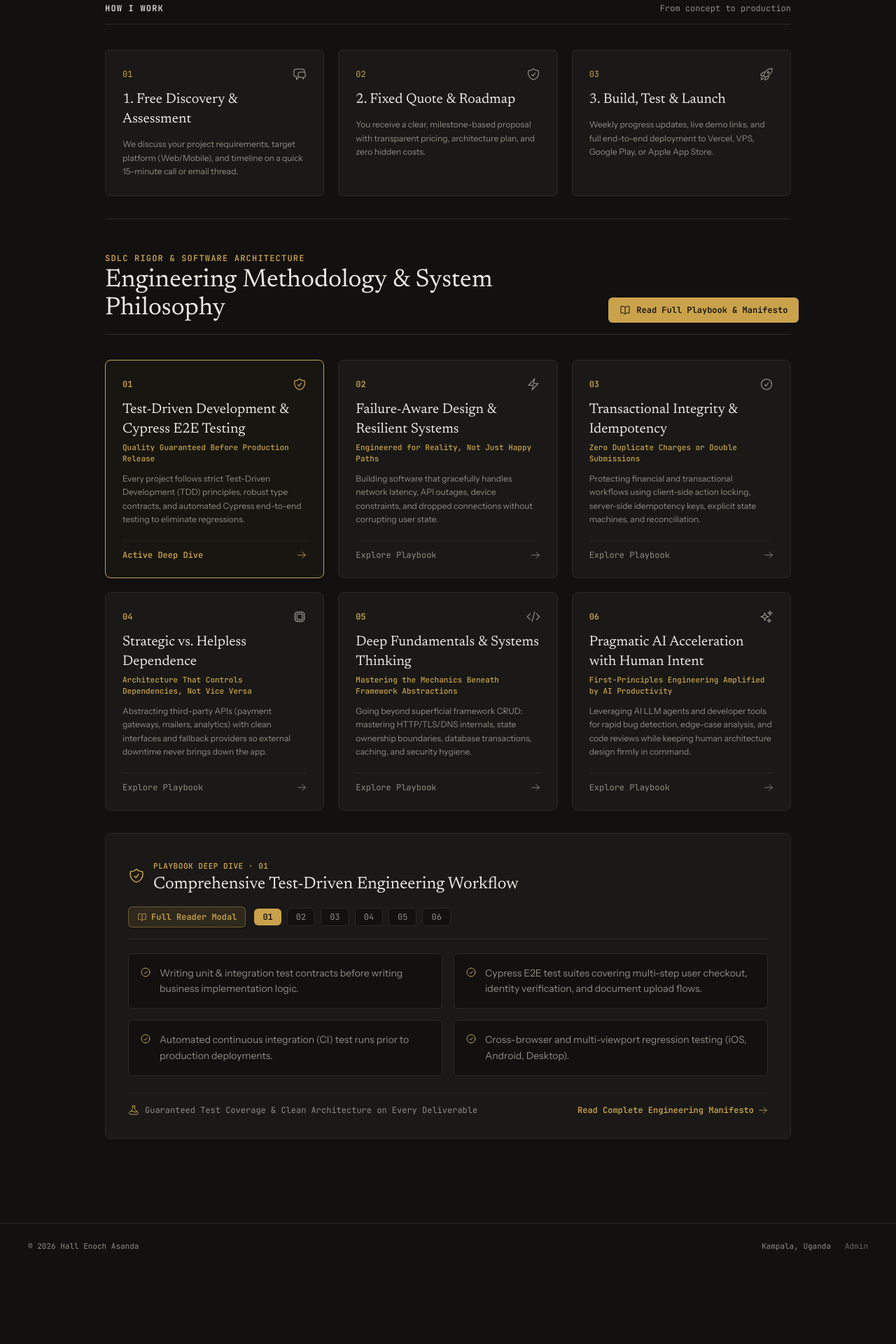
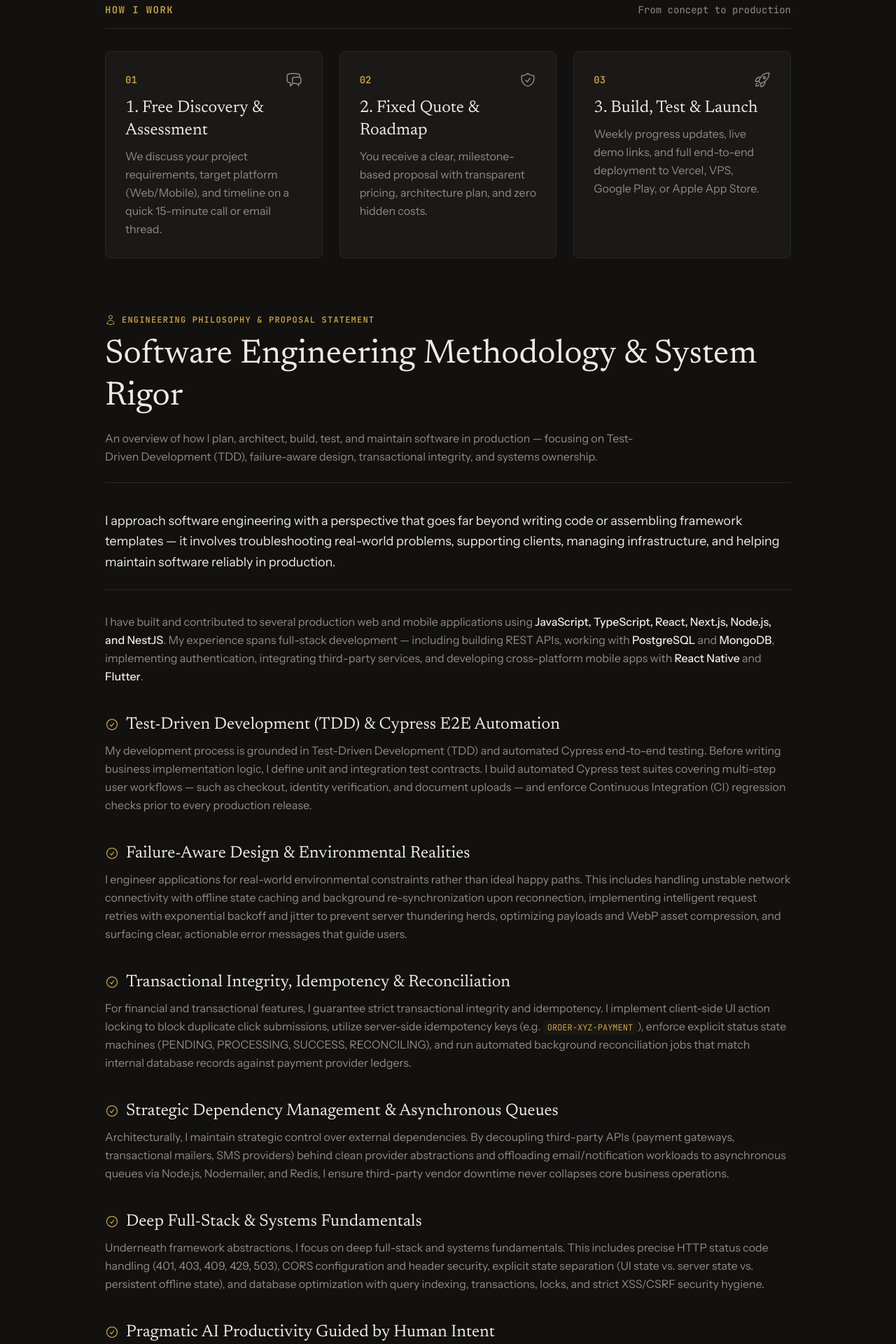
Before and after one commit to Hall-e3/portfolio, a Next.js app: page /methodology in a window 1280 px wide. Shown: the part 180-2100 px from the top of the page at 70% size. Before the commit the page ends 1992 px from the top, so only its background shows below. Built offline with nearby package versions, Linux system fonts and the light colour scheme.

Commit message:
style: enhance typography hierarchy and enforce clean Heroicons across all components

```diff
--- a/components/home/EngineeringMethodology.tsx
+++ b/components/home/EngineeringMethodology.tsx
@@ -1,264 +1,224 @@
 "use client";
 
-import { useState } from "react";
 import {
   ArrowRightIcon,
   BeakerIcon,
-  BoltIcon,
   BookOpenIcon,
   CheckCircleIcon,
-  ClipboardDocumentCheckIcon,
-  CodeBracketIcon,
-  CpuChipIcon,
-  DocumentCheckIcon,
-  ExclamationTriangleIcon,
-  LightBulbIcon,
-  RocketLaunchIcon,
-  ShieldCheckIcon,
+  DocumentTextIcon,
   SparklesIcon,
-  WrenchScrewdriverIcon,
+  UserIcon,
 } from "@heroicons/react/24/outline";
 import { useModals } from "@/lib/modal-context";
 
-const PILLARS = [
-  {
-    id: "tdd",
-    num: "01",
-    icon: ShieldCheckIcon,
-    title: "Test-Driven Development & Cypress E2E Testing",
-    tagline: "Quality Guaranteed Before Production Release",
-    shortDesc:
-      "Every project follows strict Test-Driven Development (TDD) principles, robust type contracts, and automated Cypress end-to-end testing to eliminate regressions.",
-    deepDive: {
-      heading: "Comprehensive Test-Driven Engineering Workflow",
-      bullets: [
-        "Writing unit & integration test contracts before writing business implementation logic.",
-        "Cypress E2E test suites covering multi-step user checkout, identity verification, and document upload flows.",
-        "Automated continuous integration (CI) test runs prior to production deployments.",
-        "Cross-browser and multi-viewport regression testing (iOS, Android, Desktop).",
-      ],
-    },
-  },
-  {
-    id: "failure-aware",
-    num: "02",
-    icon: BoltIcon,
-    title: "Failure-Aware Design & Resilient Systems",
-    tagline: "Engineered for Reality, Not Just Happy Paths",
-    shortDesc:
-      "Building software that gracefully handles network latency, API outages, device constraints, and dropped connections without corrupting user state.",
-    deepDive: {
-      heading: "Designing for Environmental Realities & Edge Cases",
-      bullets: [
-        "Offline tolerance & background state synchronization upon reconnection.",
-        "Automatic request retries with exponential backoff and jitter algorithms.",
-        "Payload optimization, responsive asset compression, and lazy loading for low-bandwidth networks.",
-        "Actionable, human-readable error handling that guides the user rather than leaving them stranded.",
-      ],
-    },
-  },
-  {
-    id: "idempotency",
-    num: "03",
-    icon: CheckCircleIcon,
-    title: "Transactional Integrity & Idempotency",
-    tagline: "Zero Duplicate Charges or Double Submissions",
-    shortDesc:
-      "Protecting financial and transactional workflows using client-side action locking, server-side idempotency keys, explicit state machines, and reconciliation.",
-    deepDive: {
-      heading: "Robust State Machines & Automated Reconciliation",
-      bullets: [
-        "Idempotency keys (e.g. ORDER-XYZ-PAYMENT) preventing duplicate transactions on network retries.",
-        "Explicit status state machines (PENDING, PROCESSING, SUCCESS, RECONCILING) to prevent false failures.",
-        "Automated background reconciliation jobs comparing local database records against payment provider ledgers.",
-        "Client UI disabling and pending indicators during active request execution.",
-      ],
-    },
-  },
-  {
-    id: "dependence",
-    num: "04",
-    icon: CpuChipIcon,
-    title: "Strategic vs. Helpless Dependence",
-    tagline: "Architecture That Controls Dependencies, Not Vice Versa",
-    shortDesc:
-      "Abstracting third-party APIs (payment gateways, mailers, analytics) with clean interfaces and fallback providers so external downtime never brings down the app.",
-    deepDive: {
-      heading: "Dependency Abstraction & Fallback Resilience",
-      bullets: [
-        "Decoupled provider interfaces allowing seamless switching between external services (e.g. email or SMS providers).",
-        "Asynchronous task queues for background email delivery and notifications via Nodemailer / Redis.",
-        "Graceful degradation strategies when third-party microservices experience unexpected downtime.",
-        "Self-contained domain models that preserve business continuity independent of external vendor changes.",
-      ],
-    },
-  },
-  {
-    id: "fundamentals",
-    num: "05",
-    icon: CodeBracketIcon,
-    title: "Deep Fundamentals & Systems Thinking",
-    tagline: "Mastering the Mechanics Beneath Framework Abstractions",
-    shortDesc:
-      "Going beyond superficial framework CRUD: mastering HTTP/TLS/DNS internals, state ownership boundaries, database transactions, caching, and security hygiene.",
-    deepDive: {
-      heading: "Comprehensive Full-Stack & Browser Mastery",
-      bullets: [
-        "HTTP semantics, precise status code handling (401, 403, 409, 429, 503), headers, and CORS security.",
-        "Clear state separation: UI state vs Local state vs Server state vs Persistent offline state.",
-        "Database optimization: relational normalization, query indexing, transactions, locks, and migration safety.",
-        "Security hygiene: XSS protection, CSRF prevention, HttpOnly cookies, and secret management.",
-      ],
-    },
-  },
-  {
-    id: "ai-productivity",
-    num: "06",
-    icon: SparklesIcon,
-    title: "Pragmatic AI Acceleration with Human Intent",
-    tagline: "First-Principles Engineering Amplified by AI Productivity",
-    shortDesc:
-      "Leveraging AI LLM agents and developer tools for rapid bug detection, edge-case analysis, and code reviews while keeping human architecture design firmly in command.",
-    deepDive: {
-      heading: "Human First-Principles + AI Productivity Collaboration",
-      bullets: [
-        "Human-first domain modeling: human engineering defines system architecture, boundaries, and security contracts.",
-        "AI agents utilized as high-velocity research partners, edge-case bug identifiers, and syntax suggestions.",
-        "Strict code review & automated test verification for all AI-assisted code output.",
-        "Continuous skill growth focused on enduring software engineering fundamentals over transient hype tools.",
-      ],
-    },
-  },
-];
-
 export default function EngineeringMethodology() {
-  const [selectedPillarId, setSelectedPillarId] = useState<string>("tdd");
-  const { openPlaybook } = useModals();
-
-  const activePillar = PILLARS.find((p) => p.id === selectedPillarId) || PILLARS[0];
-
-  function handleSelectPillar(id: string) {
-    setSelectedPillarId(id);
-    document.getElementById("playbook-deep-dive")?.scrollIntoView({ behavior: "smooth" });
-  }
+  const { openStartProject, openPlaybook } = useModals();
 
   return (
-    <section id="methodology" className="py-12 pb-14 border-t border-line">
-      {/* Header */}
-      <div className="mb-9 flex flex-col md:flex-row md:items-end justify-between border-b border-line pb-4 gap-4">
-        <div>
-          <span className="font-mono text-xs font-semibold tracking-widest text-acc uppercase block mb-1">
-            SDLC Rigor &amp; Software Architecture
-          </span>
-          <h2 className="font-serif text-3xl sm:text-4xl font-normal text-fg">
-            Engineering Methodology &amp; System Philosophy
-          </h2>
+    <section id="methodology" className="py-10 pb-16">
+      {/* Page Header */}
+      <div className="mb-10 border-b border-line pb-6">
+        <div className="flex items-center gap-2 mb-3 font-mono text-xs font-semibold tracking-widest text-acc uppercase">
+          <UserIcon className="h-4 w-4 text-acc" />
+          Engineering Philosophy &amp; Proposal Statement
         </div>
-        <div className="flex items-center gap-3">
-          <button
-            onClick={openPlaybook}
-            className="inline-flex items-center gap-2 rounded-md bg-acc px-4 py-2.5 font-mono text-xs font-semibold text-bg transition-all hover:opacity-90 cursor-pointer shadow-sm shrink-0"
-          >
-            <BookOpenIcon className="h-4 w-4 text-bg" /> Read Full Playbook &amp; Manifesto
-          </button>
-        </div>
+
+        <h1 className="font-serif text-3xl sm:text-4xl lg:text-5xl font-normal text-fg leading-tight mb-4">
+          Software Engineering Methodology &amp; System Rigor
+        </h1>
+
+        <p className="text-sm sm:text-base leading-relaxed text-mut font-sans max-w-3xl">
+          An overview of how I plan, architect, build, test, and maintain
+          software in production — focusing on Test-Driven Development (TDD),
+          failure-aware design, transactional integrity, and systems ownership.
+        </p>
       </div>
 
-      {/* Grid of 6 Pillars */}
-      <div className="grid grid-cols-1 md:grid-cols-2 lg:grid-cols-3 gap-5">
-        {PILLARS.map((pillar) => {
-          const isSelected = pillar.id === selectedPillarId;
-          const Icon = pillar.icon;
+      <div className="space-y-8 text-sm sm:text-base leading-relaxed text-mut font-sans mb-12">
+        {/* Intro */}
+        <p className="text-base sm:text-lg text-fg font-normal leading-relaxed border-b border-line pb-6">
+          I approach software engineering with a perspective that goes far
+          beyond writing code or assembling framework templates — it involves
+          troubleshooting real-world problems, supporting clients, managing
+          infrastructure, and helping maintain software reliably in production.
+        </p>
 
-          return (
-            <div
-              key={pillar.id}
-              onClick={() => handleSelectPillar(pillar.id)}
-              className={`flex flex-col justify-between rounded-lg border p-6 transition-all cursor-pointer ${
-                isSelected
-                  ? "border-acc bg-acc-soft/30 shadow-md"
-                  : "border-line bg-bg2 hover:border-acc/50 hover:bg-bg2/80"
-              }`}
-            >
-              <div>
-                <div className="flex items-center justify-between mb-3">
-                  <span className="font-mono text-xs font-bold text-acc">{pillar.num}</span>
-                  <Icon className={`h-5 w-5 ${isSelected ? "text-acc" : "text-mut"}`} />
-                </div>
-                <h3 className="font-serif text-xl font-normal text-fg mb-1">{pillar.title}</h3>
-                <span className="font-mono text-[11px] text-acc font-medium block mb-2.5">
-                  {pillar.tagline}
-                </span>
-                <p className="text-xs leading-relaxed text-mut">{pillar.shortDesc}</p>
-              </div>
+        {/* Stack Overview */}
+        <p>
+          I have built and contributed to several production web and mobile
+          applications using{" "}
+          <strong className="text-fg font-medium">
+            JavaScript, TypeScript, React, Next.js, Node.js, and NestJS
+          </strong>
+          . My experience spans full-stack development — including building REST
+          APIs, working with{" "}
+          <strong className="text-fg font-medium">PostgreSQL</strong> and{" "}
+          <strong className="text-fg font-medium">MongoDB</strong>, implementing
+          authentication, integrating third-party services, and developing
+          cross-platform mobile apps with{" "}
+          <strong className="text-fg font-medium">React Native</strong> and{" "}
+          <strong className="text-fg font-medium">Flutter</strong>.
+        </p>
 
-              <div className="mt-5 pt-3 border-t border-line/60 flex items-center justify-between text-xs font-mono">
-                <span className={isSelected ? "text-acc font-semibold" : "text-mut"}>
-                  {isSelected ? "Active Deep Dive" : "Explore Playbook"}
-                </span>
-                <ArrowRightIcon className={`h-3.5 w-3.5 ${isSelected ? "text-acc" : "text-mut"}`} />
-              </div>
-            </div>
-          );
-        })}
+        {/* TDD & E2E Testing */}
+        <div className="pt-2 space-y-2">
+          <h2 className="font-serif text-xl sm:text-2xl font-normal text-fg flex items-center gap-2.5">
+            <CheckCircleIcon className="h-5 w-5 text-acc shrink-0" />
+            Test-Driven Development (TDD) &amp; Cypress E2E Automation
+          </h2>
+          <p className="text-sm sm:text-base text-mut leading-relaxed">
+            My development process is grounded in Test-Driven Development (TDD)
+            and automated Cypress end-to-end testing. Before writing business
+            implementation logic, I define unit and integration test contracts.
+            I build automated Cypress test suites covering multi-step user
+            workflows — such as checkout, identity verification, and document
+            uploads — and enforce Continuous Integration (CI) regression checks
+            prior to every production release.
+          </p>
+        </div>
+
+        {/* Failure-Aware Design */}
+        <div className="pt-2 space-y-2">
+          <h2 className="font-serif text-xl sm:text-2xl font-normal text-fg flex items-center gap-2.5">
+            <CheckCircleIcon className="h-5 w-5 text-acc shrink-0" />
+            Failure-Aware Design &amp; Environmental Realities
+          </h2>
+          <p className="text-sm sm:text-base text-mut leading-relaxed">
+            I engineer applications for real-world environmental constraints
+            rather than ideal happy paths. This includes handling unstable
+            network connectivity with offline state caching and background
+            re-synchronization upon reconnection, implementing intelligent
+            request retries with exponential backoff and jitter to prevent
+            server thundering herds, optimizing payloads and WebP asset
+            compression, and surfacing clear, actionable error messages that
+            guide users.
+          </p>
+        </div>
+
+        {/* Idempotency & Reconciliation */}
+        <div className="pt-2 space-y-2">
+          <h2 className="font-serif text-xl sm:text-2xl font-normal text-fg flex items-center gap-2.5">
+            <CheckCircleIcon className="h-5 w-5 text-acc shrink-0" />
+            Transactional Integrity, Idempotency &amp; Reconciliation
+          </h2>
+          <p className="text-sm sm:text-base text-mut leading-relaxed">
+            For financial and transactional features, I guarantee strict
+            transactional integrity and idempotency. I implement client-side UI
+            action locking to block duplicate click submissions, utilize
+            server-side idempotency keys (e.g.{" "}
+            <code className="font-mono text-acc text-xs bg-acc-soft/40 px-1.5 py-0.5 rounded">
+              ORDER-XYZ-PAYMENT
+            </code>
+            ), enforce explicit status state machines (PENDING, PROCESSING,
+            SUCCESS, RECONCILING), and run automated background reconciliation
+            jobs that match internal database records against payment provider
+            ledgers.
+          </p>
+        </div>
+
+        {/* Strategic Dependency Management */}
+        <div className="pt-2 space-y-2">
+          <h2 className="font-serif text-xl sm:text-2xl font-normal text-fg flex items-center gap-2.5">
+            <CheckCircleIcon className="h-5 w-5 text-acc shrink-0" />
+            Strategic Dependency Management &amp; Asynchronous Queues
+          </h2>
+          <p className="text-sm sm:text-base text-mut leading-relaxed">
+            Architecturally, I maintain strategic control over external
+            dependencies. By decoupling third-party APIs (payment gateways,
+            transactional mailers, SMS providers) behind clean provider
+            abstractions and offloading email/notification workloads to
+            asynchronous queues via Node.js, Nodemailer, and Redis, I ensure
+            third-party vendor downtime never collapses core business
+            operations.
+          </p>
+        </div>
+
+        {/* Full-Stack Systems Thinking */}
+        <div className="pt-2 space-y-2">
+          <h2 className="font-serif text-xl sm:text-2xl font-normal text-fg flex items-center gap-2.5">
+            <CheckCircleIcon className="h-5 w-5 text-acc shrink-0" />
+            Deep Full-Stack &amp; Systems Fundamentals
+          </h2>
+          <p className="text-sm sm:text-base text-mut leading-relaxed">
+            Underneath framework abstractions, I focus on deep full-stack and
+            systems fundamentals. This includes precise HTTP status code
+            handling (401, 403, 409, 429, 503), CORS configuration and header
+            security, explicit state separation (UI state vs. server state vs.
+            persistent offline state), and database optimization with query
+            indexing, transactions, locks, and strict XSS/CSRF security hygiene.
+          </p>
+        </div>
+
+        {/* AI Acceleration */}
+        <div className="pt-2 space-y-2">
+          <h2 className="font-serif text-xl sm:text-2xl font-normal text-fg flex items-center gap-2.5">
+            <CheckCircleIcon className="h-5 w-5 text-acc shrink-0" />
+            Pragmatic AI Productivity Guided by Human Intent
+          </h2>
+          <p className="text-sm sm:text-base text-mut leading-relaxed">
+            Finally, I take a pragmatic approach to AI developer tools. Human
+            architectural reasoning always drives domain modeling, entity
+            boundaries, and security contracts. I intentionally leverage AI LLM
+            agents as high-velocity productivity tools for rapid edge-case bug
+            hunting, syntax checks, and API research, while applying strict
+            manual code reviews and automated test verification to all
+            AI-assisted code.
+          </p>
+        </div>
+
+        {/* Conclusion */}
+        <p className="pt-4 border-t border-line">
+          I am comfortable working with{" "}
+          <strong className="text-fg font-medium">
+            Git, Linux, Docker, Prisma, Redis, SQL databases, and cloud
+            deployments
+          </strong>
+          . Through my projects, I systematically investigate bugs, work through
+          deployment challenges, analyze logs, and troubleshoot problems across
+          the entire application stack. Building reliable software involves much
+          more than writing new features — it requires testing, documentation,
+          monitoring, and production ownership.
+        </p>
       </div>
 
-      {/* Detailed Playbook Viewer Box */}
-      <div id="playbook-deep-dive" className="mt-8 rounded-lg border border-line bg-bg2 p-6 sm:p-8 scroll-mt-24">
-        <div className="flex flex-wrap items-center justify-between gap-4 border-b border-line pb-4 mb-5">
-          <div className="flex items-center gap-3">
-            <activePillar.icon className="h-6 w-6 text-acc" />
-            <div>
-              <span className="font-mono text-[11px] uppercase tracking-wider text-acc font-bold">
-                Playbook Deep Dive · {activePillar.num}
-              </span>
-              <h3 className="font-serif text-2xl font-normal text-fg">{activePillar.deepDive.heading}</h3>
-            </div>
+      {/* Summary Engagement CTA Box */}
+      <div className="pt-8 border-t border-line">
+        <div className="flex flex-col sm:flex-row sm:items-center justify-between gap-6 pb-6">
+          <div>
+            <span className="font-mono text-xs font-bold tracking-wider text-acc uppercase block mb-1">
+              Engineering Engagement
+            </span>
+            <h3 className="font-serif text-2xl font-normal text-fg">
+              Ready to discuss your project requirements?
+            </h3>
+            <p className="text-xs sm:text-sm text-mut mt-1">
+              Available for technical consultations, full-stack software
+              development, and system architecture planning.
+            </p>
           </div>
-          <div className="flex flex-wrap items-center gap-2">
+          <div className="flex items-center gap-3 shrink-0">
             <button
-              onClick={openPlaybook}
-              className="inline-flex items-center gap-1.5 px-3 py-1.5 font-mono text-xs rounded-md bg-acc-soft text-acc font-semibold border border-acc/40 hover:bg-acc hover:text-bg transition-colors cursor-pointer mr-1"
+              onClick={openStartProject}
+              className="inline-flex items-center gap-2 rounded-md bg-acc px-5 py-3 font-mono text-xs font-semibold text-bg transition-all hover:opacity-90 cursor-pointer shadow-sm"
             >
-              <BookOpenIcon className="h-3.5 w-3.5" /> Full Reader Modal
+              Start a Project <ArrowRightIcon className="h-4 w-4" />
             </button>
-
-            {PILLARS.map((p) => (
-              <button
-                key={p.id}
-                onClick={() => setSelectedPillarId(p.id)}
-                className={`px-3 py-1 font-mono text-xs rounded-md transition-colors cursor-pointer ${
-                  p.id === selectedPillarId
-                    ? "bg-acc text-bg font-semibold"
-                    : "bg-bg border border-line text-mut hover:text-fg"
-                }`}
-              >
-                {p.num}
-              </button>
-            ))}
           </div>
         </div>
 
-        <div className="grid grid-cols-1 md:grid-cols-2 gap-4">
-          {activePillar.deepDive.bullets.map((bullet, idx) => (
-            <div key={idx} className="flex items-start gap-3 rounded-md border border-line bg-bg p-4">
-              <CheckCircleIcon className="h-4 w-4 text-acc shrink-0 mt-0.5" />
-              <p className="text-xs sm:text-sm text-mut leading-relaxed">{bullet}</p>
-            </div>
-          ))}
-        </div>
-
-        {/* Commitment Badge */}
-        <div className="mt-6 pt-4 border-t border-line/60 flex flex-wrap items-center justify-between gap-3 text-xs font-mono">
-          <div className="flex items-center gap-2 text-mut">
+        <div className="flex flex-wrap items-center justify-between gap-3 text-xs font-mono text-mut border-t border-line/60 pt-4">
+          <div className="flex items-center gap-2">
             <BeakerIcon className="h-4 w-4 text-acc" />
-            <span>Guaranteed Test Coverage &amp; Clean Architecture on Every Deliverable</span>
+            <span>
+              Guaranteed TDD unit &amp; Cypress E2E test suites with every build
+            </span>
           </div>
           <button
             onClick={openPlaybook}
             className="inline-flex items-center gap-1.5 text-acc hover:underline font-semibold cursor-pointer"
           >
-            Read Complete Engineering Manifesto <ArrowRightIcon className="h-3.5 w-3.5" />
+            Read Complete Engineering Manifesto{" "}
+            <BookOpenIcon className="h-3.5 w-3.5" />
           </button>
         </div>
       </div>
--- a/components/home/Process.tsx
+++ b/components/home/Process.tsx
@@ -1,6 +1,10 @@
 "use client";
 
-import { ChatBubbleLeftRightIcon, RocketLaunchIcon, ShieldCheckIcon } from "@heroicons/react/24/outline";
+import {
+  ChatBubbleLeftRightIcon,
+  RocketLaunchIcon,
+  ShieldCheckIcon,
+} from "@heroicons/react/24/outline";
 
 const STEPS = [
   {
@@ -25,23 +29,35 @@ const STEPS = [
 
 export default function Process() {
   return (
-    <section className="py-10 pb-8">
-      <div className="mb-9 flex items-baseline justify-between border-b border-line pb-3.5">
-        <h2 className="font-mono text-xs font-medium tracking-widest uppercase">How I Work</h2>
-        <span className="font-mono text-xs text-mut">From concept to production</span>
+    <section className="py-10 pb-10">
+      <div className="mb-8 flex items-baseline justify-between border-b border-line pb-4">
+        <h2 className="font-mono text-xs sm:text-sm font-semibold tracking-widest text-acc uppercase">
+          How I Work
+        </h2>
+        <span className="font-mono text-xs sm:text-sm text-mut">
+          From concept to production
+        </span>
       </div>
-      <div className="grid grid-cols-1 gap-5 sm:grid-cols-3">
+      <div className="grid grid-cols-1 gap-6 sm:grid-cols-3">
         {STEPS.map((step) => (
           <div
             key={step.num}
-            className="flex flex-col gap-3 rounded-md border border-line bg-bg2 p-6 transition-all hover:border-acc/60"
+            className="flex flex-col justify-between gap-4 rounded-lg border border-line bg-bg2 p-6 sm:p-7 transition-all hover:border-acc/60"
           >
-            <div className="flex items-center justify-between">
-              <span className="font-mono text-xs text-acc">{step.num}</span>
-              <step.icon className="h-5 w-5 text-mut" />
+            <div>
+              <div className="flex items-center justify-between mb-3">
+                <span className="font-mono text-xs sm:text-sm font-bold text-acc">
+                  {step.num}
+                </span>
+                <step.icon className="h-6 w-6 text-mut" />
+              </div>
+              <h3 className="font-serif text-xl sm:text-2xl font-normal text-fg mb-2">
+                {step.title}
+              </h3>
+              <p className="text-sm sm:text-base leading-relaxed text-mut">
+                {step.desc}
+              </p>
             </div>
-            <h3 className="font-serif text-xl font-normal">{step.title}</h3>
-            <p className="text-xs leading-relaxed text-mut">{step.desc}</p>
           </div>
         ))}
       </div>
```
Also changed, not shown: components/home/ServiceCard.tsx (+22 -8 lines), components/modals/BookingModal.tsx (+27 -8 lines), components/ui/ThemeToggle.tsx (+6 -2 lines).
